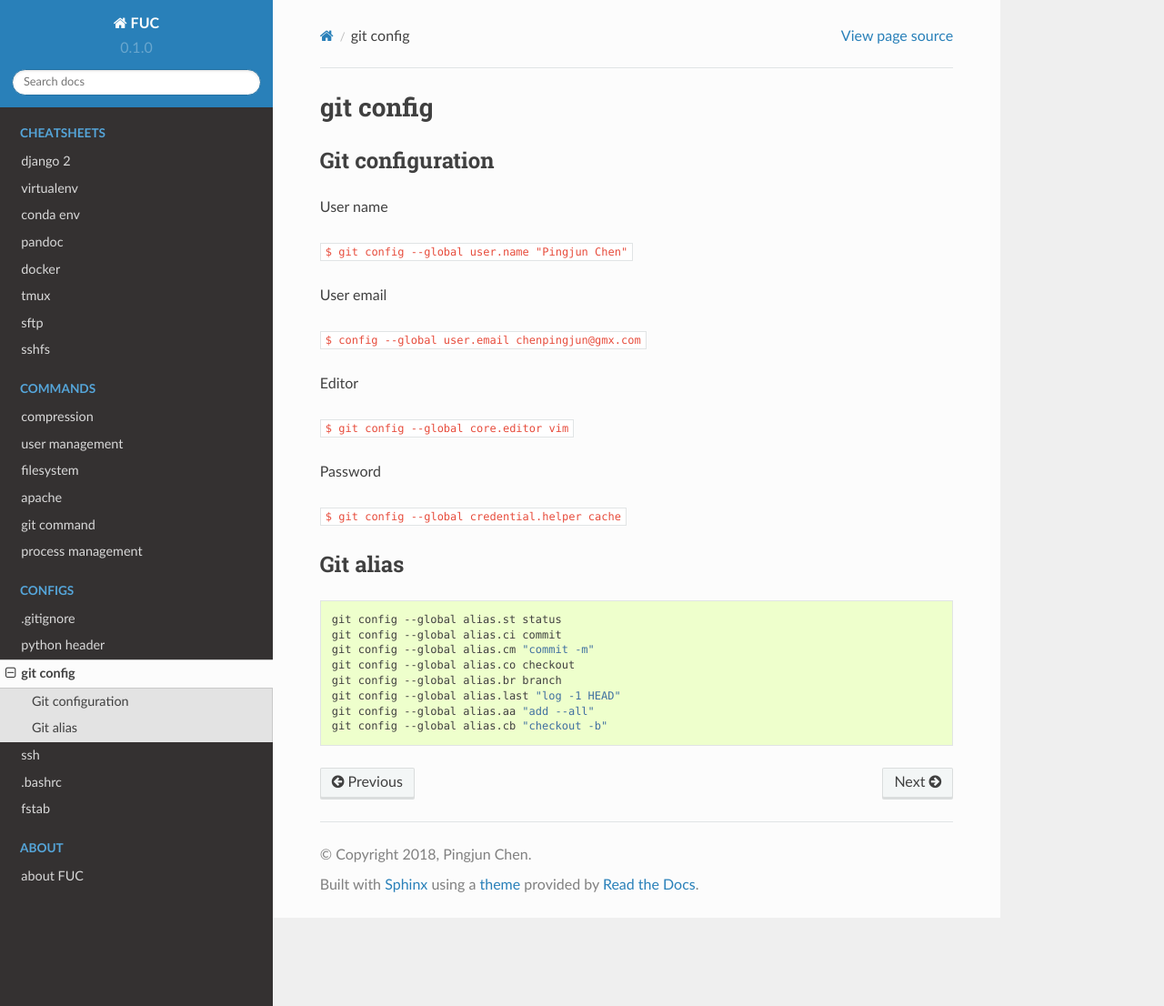
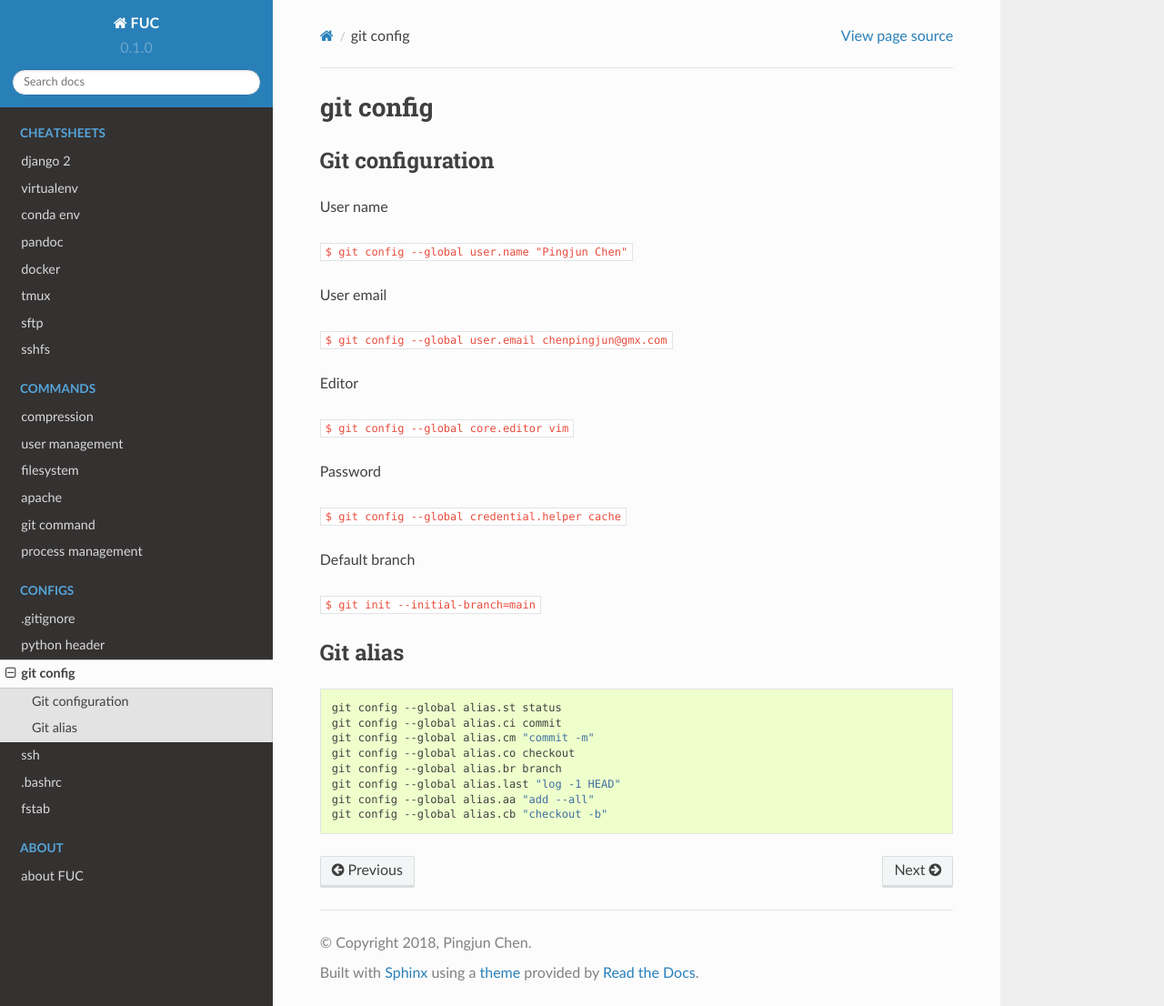
Before and after one commit to PingjunChen/FUC, a Sphinx documentation site: the page built from docs/gitcfg.rst, in a window 1280 px wide and 1106 px high. Shown: the whole window at 91% size. Built offline with Sphinx 7.4.7 and the Read the Docs theme 2.0.0, drawn with Linux system fonts in a browser that asks for light colours.

Commit message:
update gitcfg

```diff
--- a/docs/gitcfg.rst
+++ b/docs/gitcfg.rst
@@ -10,7 +10,7 @@ User name
 
 User email
 
-:code:`$ config --global user.email chenpingjun@gmx.com`
+:code:`$ git config --global user.email chenpingjun@gmx.com`
 
 
 Editor
@@ -20,6 +20,10 @@ Editor
 Password
 
 :code:`$ git config --global credential.helper cache`
+
+Default branch
+
+:code:`$ git init --initial-branch=main`
 
 Git alias
 --------
```
